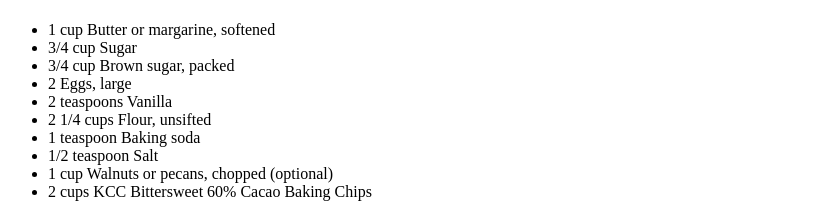
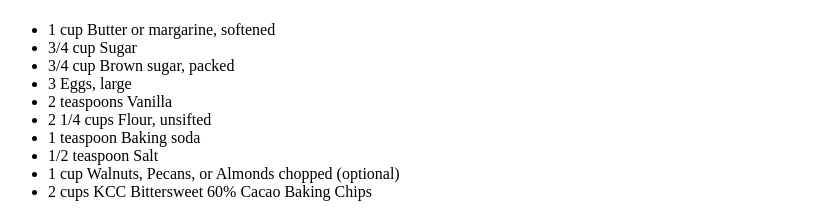
Before and after one commit to port-A/KevinCookieCompany.com, a plain HTML site: page secret recipe.htm in a window 1280 px wide. Shown: the part 59-279 px from the top of the page, without its empty margins (0-837 px from the left). Drawn offline with Linux system fonts and the light colour scheme.

Commit message:
updated secret recipe

```diff
--- a/secret recipe.htm
+++ b/secret recipe.htm
@@ -7,12 +7,12 @@
 <li>1 cup Butter or margarine, softened</li>
 <li>3/4 cup Sugar</li>
 <li>3/4 cup Brown sugar, packed</li>
-<li>2 Eggs, large</li>
+<li>3 Eggs, large</li>
 <li>2 teaspoons Vanilla</li>
 <li>2 1/4 cups Flour, unsifted</li>
 <li>1 teaspoon Baking soda</li>
 <li>1/2 teaspoon Salt</li>
-<li>1 cup Walnuts or pecans, chopped (optional)</li>
+<li>1 cup Walnuts, Pecans, or Almonds chopped (optional)</li>
 <li>2 cups KCC Bittersweet 60% Cacao Baking Chips</li>
 </ul>
 <h1>Baking instructions</h1>
```
